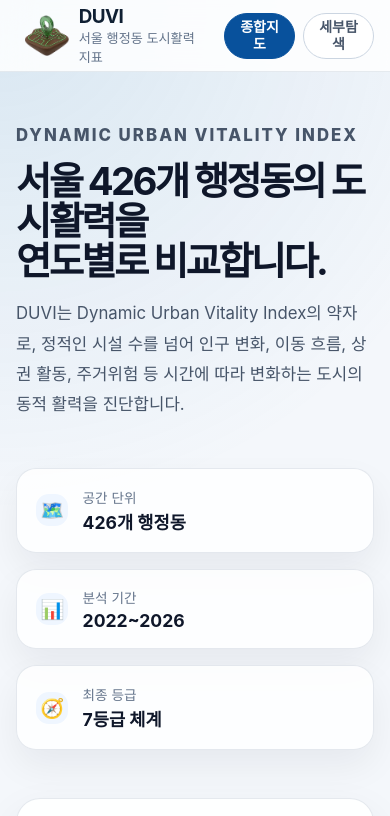
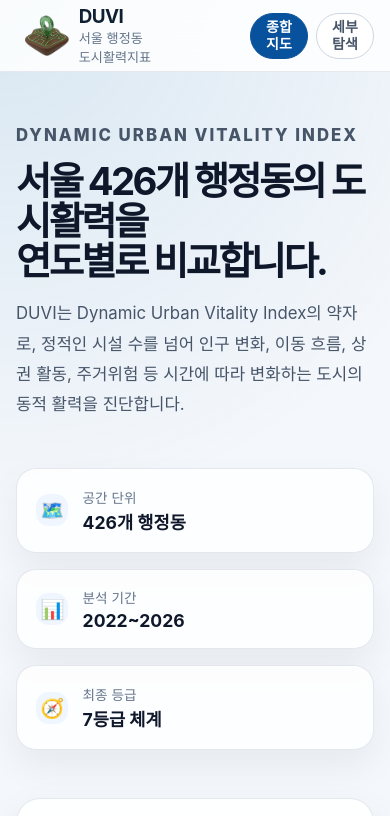
Before and after one commit to sy0038500/DUVI-web, a React (Vite) app: page / in a window 390 px wide. Shown: the top 816 px of the page. Built offline with nearby package versions, Linux system fonts and the light colour scheme.

Commit message:
fix: header text line

```diff
--- a/src/App.css
+++ b/src/App.css
@@ -1178,3 +1178,27 @@ html {
     line-height: 1.2;
   }
 }
+
+/* 기본: PC/태블릿에서는 한 줄 */
+.mobile-split {
+  display: inline;
+  white-space: nowrap;
+}
+
+/* 모바일에서만 두 줄 */
+@media (max-width: 480px) {
+  .header-actions button {
+    display: flex;
+    flex-direction: column;
+    align-items: center;
+    justify-content: center;
+
+    line-height: 1.15;
+    word-break: keep-all;
+    white-space: nowrap;
+  }
+
+  .mobile-split {
+    display: block;
+  }
+}
--- a/src/App.jsx
+++ b/src/App.jsx
@@ -418,7 +418,8 @@ export default function App() {
           <img src={`${BASE_URL}logo_icon.png`} alt="DUVI logo" />
           <div>
             <strong>DUVI</strong>
-            <span>서울 행정동 도시활력지표</span>
+            <span>서울 행정동</span>
+            <span>도시활력지표</span>
           </div>
         </div>
         <div className="header-actions">
@@ -426,13 +427,15 @@ export default function App() {
             className={page === 'home' ? 'active' : ''}
             onClick={() => setPage('home')}
           >
-            종합지도
+            <span className='Mobile-split'>종합</span>
+            <span className='Mobile-split'>지도</span>
           </button>
           <button
             className={page === 'explore' ? 'active' : ''}
             onClick={() => setPage('explore')}
           >
-            세부탐색
+            <span className='Mobile-split'>세부</span>
+            <span className='Mobile-split'>탐색</span>
           </button>
         </div>
       </header>
```
